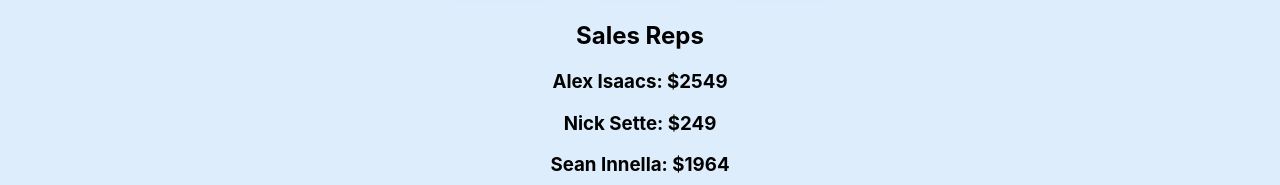
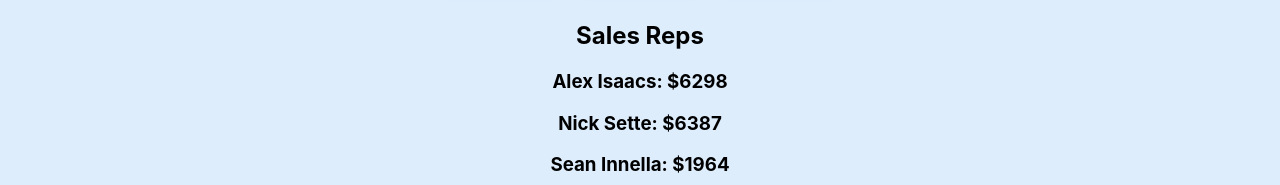
Before and after one commit to Alexisaacs18/salesForcasting, a React (Create React App) app in the folder sales-forcasting/: page /reps in a window 1280 px wide. Shown: the part 158-343 px from the top of the page. Built offline with nearby package versions, Linux system fonts and the light colour scheme; data requests are answered from the project's data file.

Commit message:
Rep Pages update

```diff
--- a/sales-forcasting/db.json
+++ b/sales-forcasting/db.json
@@ -83,6 +83,16 @@
       "monthly_recurring_revenue": 249,
       "stage_id": 2,
       "close": "12-6-23"
+    },
+    {
+      "last_update": "2023-12-06",
+      "name": "Apollo-NS",
+      "rep": "Nick Sette",
+      "users": 15,
+      "monthly_recurring_revenue": 4500,
+      "stage_id": 5,
+      "close": "2023-12-06",
+      "id": 9
     }
   ],
   "reps": [
--- a/sales-forcasting/src/Components/RepPage.js
+++ b/sales-forcasting/src/Components/RepPage.js
@@ -3,17 +3,9 @@ import { useState, useEffect } from 'react';
 
 function RepPage() {
 
-    const repsUrl = "http://localhost:3001/reps"
     const dealsUrl = "http://localhost:3001/deals"
-
-    const [reps, setReps] = useState([])
     const [dealReps, setDealReps] = useState([])
 
-    useEffect(() => {
-        fetch(repsUrl)
-            .then(res => res.json())
-            .then(data => setReps(data))
-    }, [])
 
     useEffect(() => {
         fetch(dealsUrl)
@@ -21,20 +13,37 @@ function RepPage() {
             .then(data => setDealReps(data))
     }, [])
 
-    const total = dealReps.filter((rep) => {
-        if (rep.rep === reps[0].name) {
-            return rep.monthly_recurring_revenue
+
+    const totalMRRByRepArray = [];
+
+    // Iterate through the deals and sum up MRR for each rep
+    dealReps.forEach(deal => {
+        const rep = deal.rep;
+        const mrr = deal.monthly_recurring_revenue;
+
+        // Check if rep already exists in the array
+        const existingRepIndex = totalMRRByRepArray.findIndex(item => item.rep === rep);
+
+        if (existingRepIndex !== -1) {
+            // If rep exists, update the MRR
+            totalMRRByRepArray[existingRepIndex].mrr += mrr;
+        } else {
+            // If rep doesn't exist, add a new object to the array
+            totalMRRByRepArray.push({ rep, mrr });
         }
-    })
+    });
 
-    console.log(total)
+    console.log(totalMRRByRepArray)
+
 
     return (
         <div className="RepPage">
             <h2>Sales Reps</h2>
-            {reps.map((rep) => (
-                <h3 key={rep.id}>{`${rep.name}: $${rep.monthly_recurring_revenue}`}</h3>
+            {totalMRRByRepArray.map((repData) => (
+                <h3 key={repData.rep}>{`${repData.rep}: $${repData.mrr}`}</h3>
             ))}
+
+
         </div>
     );
 }
```
Lines whose indentation alone changed are shown as unchanged.
